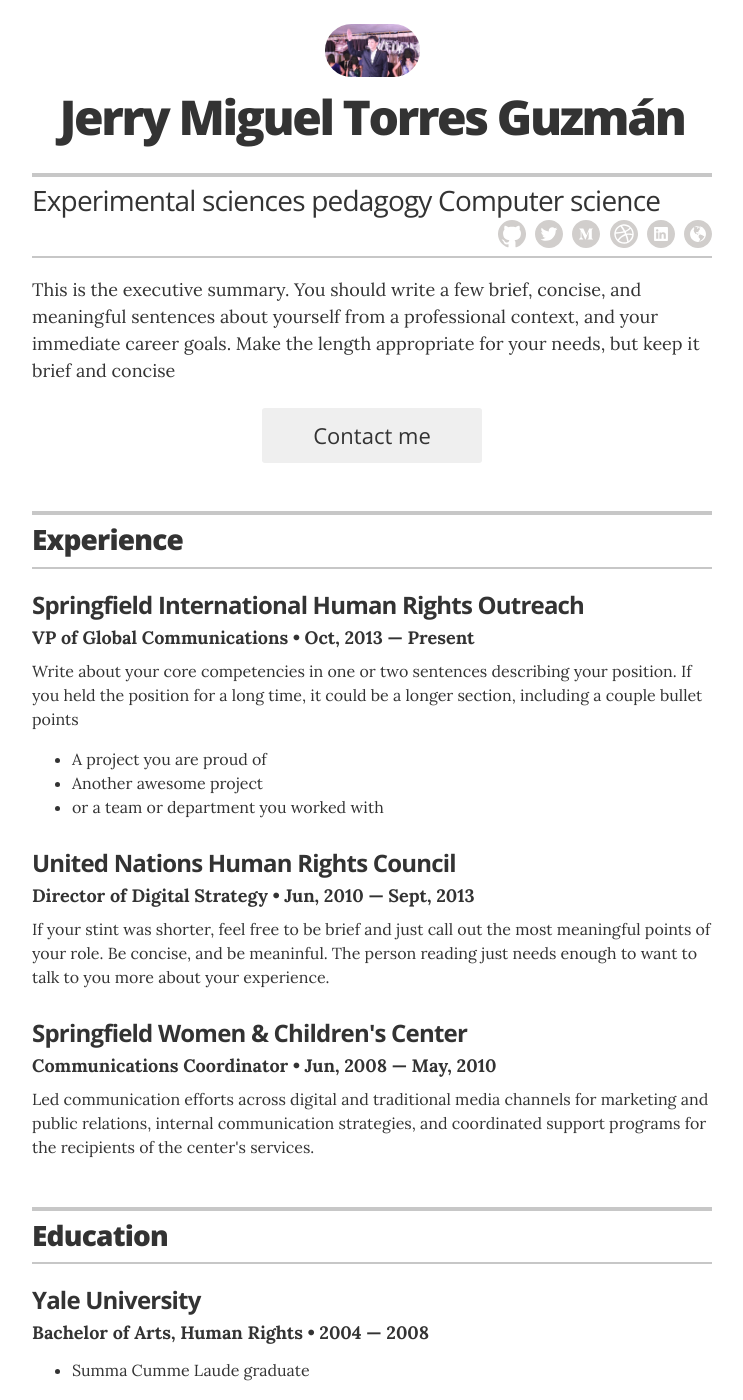
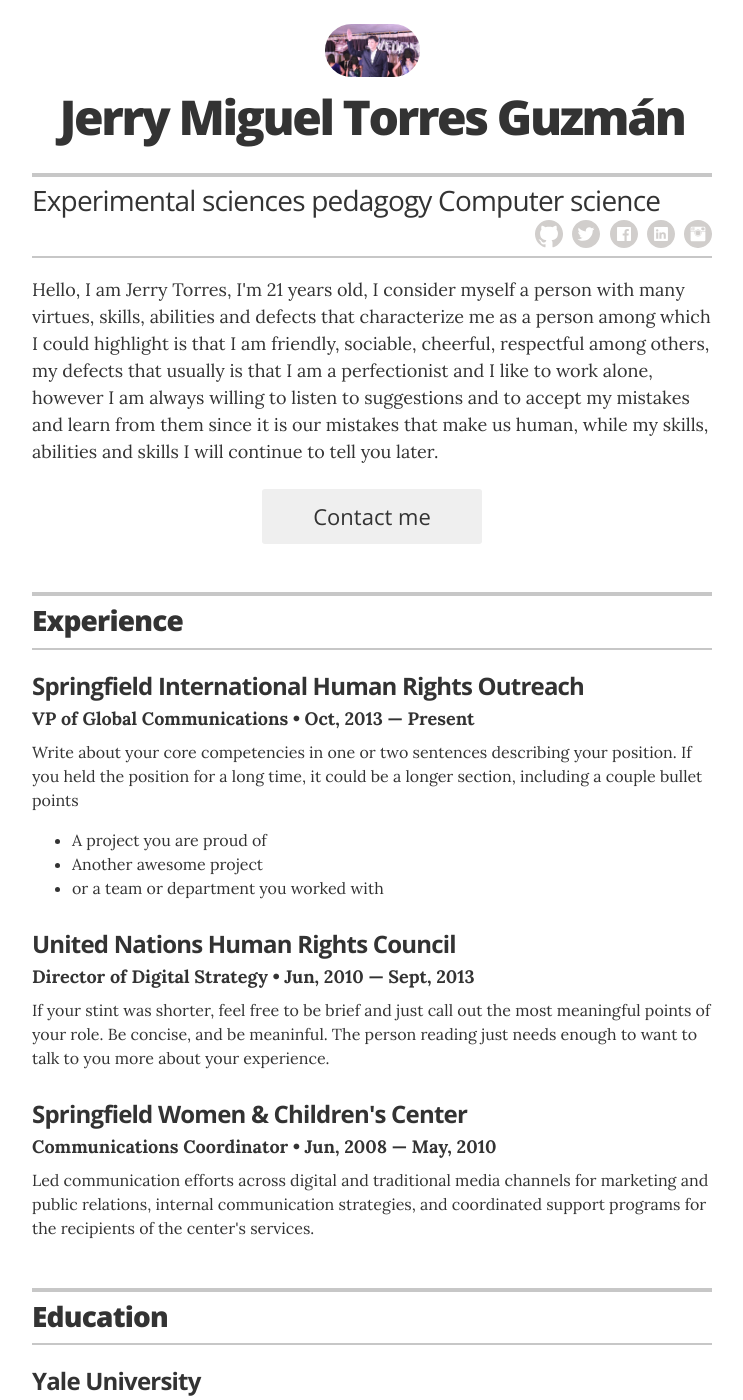
Before and after one commit to jerry50r8/jerry50r8.github.io, a Jekyll site: the page built from index.html, in a window 1280 px wide and 1400 px high. Shown: the whole window, without its empty margins (268-1011 px from the left). Built offline with Jekyll 4.4.1, drawn with Linux system fonts in a browser that asks for light colours; some of the changed lines change nothing that is shown; some of the changed text lies outside the part shown.

Commit message:
Update _config.yml
Signed-off-by: jerry50r8 <130418784+jerry50r8@users.noreply.github.com>

```diff
--- a/_config.yml
+++ b/_config.yml
@@ -23,7 +23,7 @@
 resume_header_contact_info:     "Campus Dolorosa in Riobamba,Ecuador • +593 ** *** **** • jerry.torres@unach.edu.ec"
 display_header_contact_info:    "false"
 
-resume_header_intro: "<p>This is the executive summary. You should write a few brief, concise, and meaningful sentences about yourself from a professional context, and your immediate career goals. Make the length appropriate for your needs, but keep it brief and concise</p>"
+resume_header_intro: "<p>Hello, I am Jerry Torres, I'm 21 years old, I consider myself a person with many virtues, skills, abilities and defects that characterize me as a person among which I could highlight is that I am friendly, sociable, cheerful, respectful among others, my defects that usually is that I am a perfectionist and I like to work alone, however I am always willing to listen to suggestions and to accept my mistakes and learn from them since it is our mistakes that make us human, while my skills, abilities and skills I will continue to tell you later.</p>"
 
 # use "yes" to display the email contact button,
 # "no" to display an "I'm not looking for work" message,
@@ -35,7 +35,7 @@
 # comment out to hide
 resume_section_experience:      true
 resume_section_education:       true
-resume_section_projects:        true
+resume_section_projects:        false
 resume_section_skills:          true
 resume_section_recognition:     true
 resume_section_links:           true
@@ -45,14 +45,14 @@
 # Resume social links
 # uncomment the options you wish to display, and add your own URL
 resume_social_links:
-  resume_github_url:            "https://github.com/jglovier/resume-template"
-  resume_twitter_url:           "http://twitter.com/jglovier"
-  resume_dribbble_url:          "https://dribbble.com/jag"
-  # resume_facebook_url:          "insert Facebook URL here"
-  resume_linkedin_url:          "https://www.linkedin.com/in/joelglovier"
-  # resume_instagram_url:         "insert your Instagram URL here"
-  resume_website_url:           "http://joelglovier.com"
-  resume_medium_url:            "https://medium.com/@jglovier"
+  resume_github_url:            "https://jerry50r8.github.io/"
+  resume_twitter_url:           "https://twitter.com/JerryTo10726616"
+  # resume_dribbble_url:          ""
+  resume_facebook_url:          "https://www.facebook.com/jerry.torres.583"
+  resume_linkedin_url:          "https://www.linkedin.com/in/jerry-torres-b438a1198/"
+  resume_instagram_url:         "https://www.instagram.com/jerry_50r8/"
+  # resume_website_url:           "http://joelglovier.com"
+  # resume_medium_url:            "https://medium.com/@jglovier"
 resume_print_social_links:      true
 
 # Design settings
```
